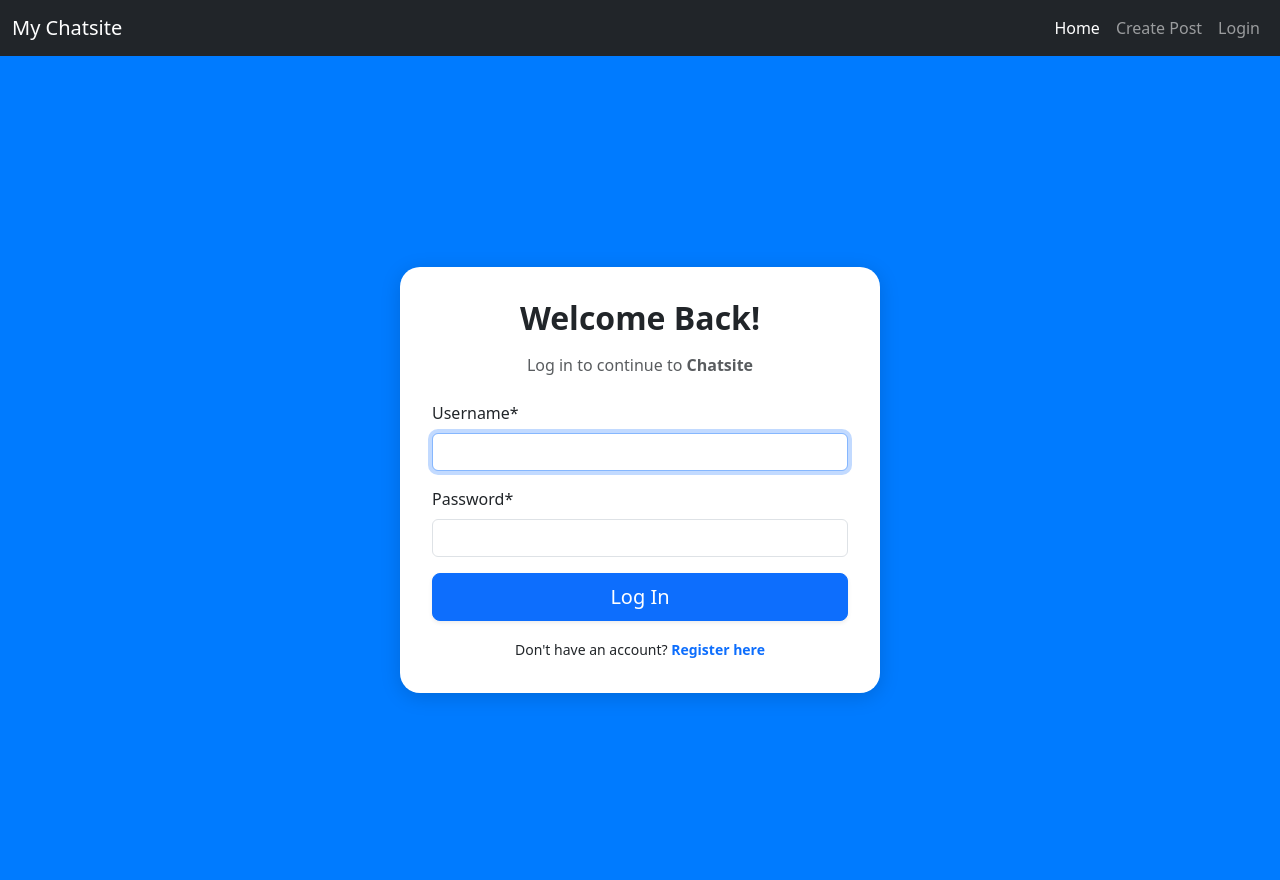
After one commit to Dantechdevs/Chatsite, a Django app: page /login/ in a window 1280 px wide. The commit adds this page. Run offline with Django 5.2, Linux system fonts and the light colour scheme; some libraries are stand-ins or nearby versions.

Commit message:
updated login

```diff
--- a/website/main/templates/main/base.html
+++ b/website/main/templates/main/base.html
@@ -9,6 +9,8 @@
       integrity="sha384-4Q6Gf2aSP4eDXB8Miphtr37CMZZQ5oXLH2yaXMJ2w8e2ZtHTl7GptT4jmndRuHDT"
       crossorigin="anonymous"
     />
+    <script src="https://cdn.jsdelivr.net/npm/bootstrap@5.3.3/dist/js/bootstrap.bundle.min.js"></script>
+
     <title>{% block title %}My Chatsite{% endblock %}</title>
   </head>
   <body>
--- /dev/null
+++ b/website/main/templates/registration/login.html
@@ -0,0 +1,96 @@
+{% extends 'main/base.html' %}
+{% load crispy_forms_tags %}
+
+{% block title %}Login | Chatsite{% endblock %}
+
+{% block content %}
+<style>
+  body {
+    margin: 0;
+    padding: 0;
+    height: 100vh;
+    background-color: #007bff; /* Bootstrap blue */
+  }
+
+  .login-container {
+    height: 100vh;
+    display: flex;
+    justify-content: center;
+    align-items: center;
+  }
+
+  .login-card {
+    background-color: #ffffff;
+    border-radius: 20px;
+    padding: 2rem;
+    box-shadow: 0 4px 20px rgba(0, 0, 0, 0.15);
+    max-width: 480px;
+    width: 100%;
+    transition: background-color 0.3s ease;
+  }
+
+  @media (prefers-color-scheme: dark) {
+    .login-card {
+      background-color: #1e1e2f;
+      color: #f5f5f5;
+    }
+
+    .login-card a {
+      color: #4dabf7;
+    }
+  }
+
+  .logo-img {
+    width: 60px;
+    margin-bottom: 1rem;
+  }
+</style>
+
+<div class="login-container">
+  <div class="login-card text-center">
+    {# Optional logo #}
+    {# <img src="{% static 'main/images/chatsite-logo.png' %}" alt="Chatsite Logo" class="logo-img"> #}
+    <h2 class="mb-3 fw-bold">Welcome Back!</h2>
+    <p class="text-muted">Log in to continue to <strong>Chatsite</strong></p>
+
+    <form method="post" novalidate class="text-start mt-4">
+      {% csrf_token %}
+      {{ form|crispy }}
+
+      <div class="d-grid gap-2 mt-3">
+        <button type="submit" class="btn btn-primary btn-lg shadow-sm">Log In</button>
+      </div>
+
+      <div class="text-center mt-3">
+        <small>
+          Don't have an account?
+          <a href="/register" class="text-decoration-none fw-semibold">Register here</a>
+        </small>
+      </div>
+    </form>
+  </div>
+</div>
+
+<!-- Toast Notification -->
+<div class="toast-container position-fixed bottom-0 end-0 p-3">
+  <div id="loginToast" class="toast align-items-center text-white bg-success border-0" role="alert" aria-live="assertive" aria-atomic="true">
+    <div class="d-flex">
+      <div class="toast-body">
+        Welcome back to Chatsite!
+      </div>
+      <button type="button" class="btn-close btn-close-white me-2 m-auto" data-bs-dismiss="toast" aria-label="Close"></button>
+    </div>
+  </div>
+</div>
+
+<!-- Show toast on page load -->
+<script>
+  window.addEventListener('DOMContentLoaded', () => {
+    const toastEl = document.getElementById('loginToast');
+    if (toastEl) {
+      const toast = new bootstrap.Toast(toastEl);
+      toast.show();
+    }
+  });
+</script>
+{% endblock %}
--- /dev/null
+++ b/website/requirements.txt
@@ -0,0 +1,4 @@
+asgiref==3.8.1
+Django==5.2.3
+sqlparse==0.5.3
+tzdata==2025.2
--- a/website/website/settings.py
+++ b/website/website/settings.py
@@ -124,3 +124,6 @@ STATIC_URL = 'static/'
 # https://docs.djangoproject.com/en/5.1/ref/settings/#default-auto-field
 
 DEFAULT_AUTO_FIELD = 'django.db.models.BigAutoField'
+
+CRISPY_ALLOWED_TEMPLATE_PACKS = "bootstrap5"
+CRISPY_TEMPLATE_PACK = "bootstrap5"
--- a/website/website/urls.py
+++ b/website/website/urls.py
@@ -20,5 +20,6 @@ from django.conf import settings
 
 urlpatterns = [
     path('admin/', admin.site.urls),
-    path('', include('main.urls')),  # Include the main app's URLs
+    path('', include('main.urls')),
+    path('', include('django.contrib.auth.urls')),
 ]
```
Also changed, not shown: website/db.sqlite3.
